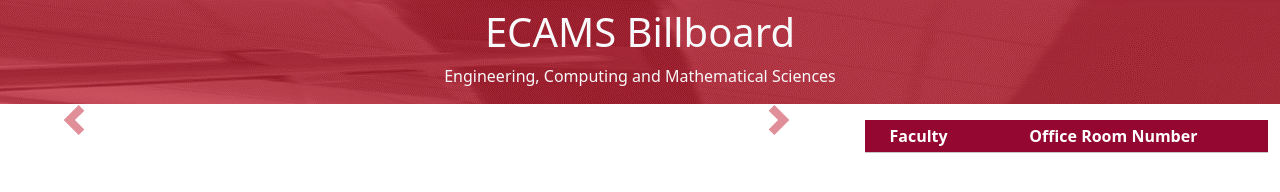
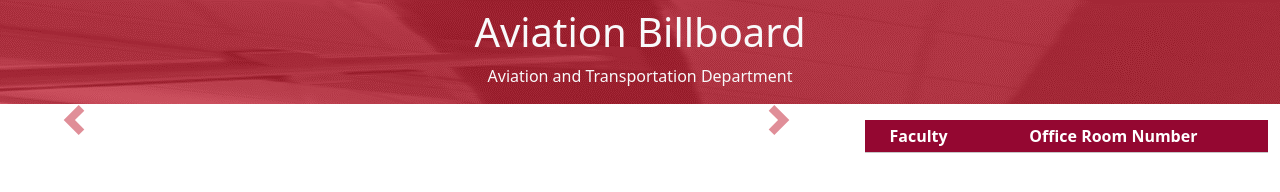
Before and after one commit to All-Passers-All-Wrok/Aviation-Repo, a plain HTML site: page index.html in a window 1280 px wide. Drawn offline with nearby package versions, Linux system fonts and the light colour scheme; no server answers.

Commit message:
aviation

```diff
--- a/index.html
+++ b/index.html
@@ -4,7 +4,7 @@
   <meta charset="utf-8" />
   <meta name="viewport" content="width=device-width, initial-scale=1, shrink-to-fit=no" />
 
-  <title>ECAMS Billboard</title>
+  <title>Aviation Billboard</title>
   <!--CSS Stylesheets-->
   <link href="https://cdn.jsdelivr.net/npm/bootstrap@5.3.0-alpha1/dist/css/bootstrap.min.css" rel="stylesheet"
     integrity="sha384-GLhlTQ8iRABdZLl6O3oVMWSktQOp6b7In1Zl3/Jr59b6EGGoI1aFkw7cmDA6j6gD" crossorigin="anonymous" />
@@ -17,8 +17,8 @@
   <div class="container-fluid text-dark text-center">
     <div class="row">
       <div class="col text-light" style="background-image: url(assets/red-science-center.png);">
-        <h1 class="mt-2">ECAMS Billboard</h1>
-        <p>Engineering, Computing and Mathematical Sciences</p>
+        <h1 class="mt-2">Aviation Billboard</h1>
+        <p>Aviation and Transportation Department</p>
       </div>
     </div>
     <div class="row mt-3">
```
